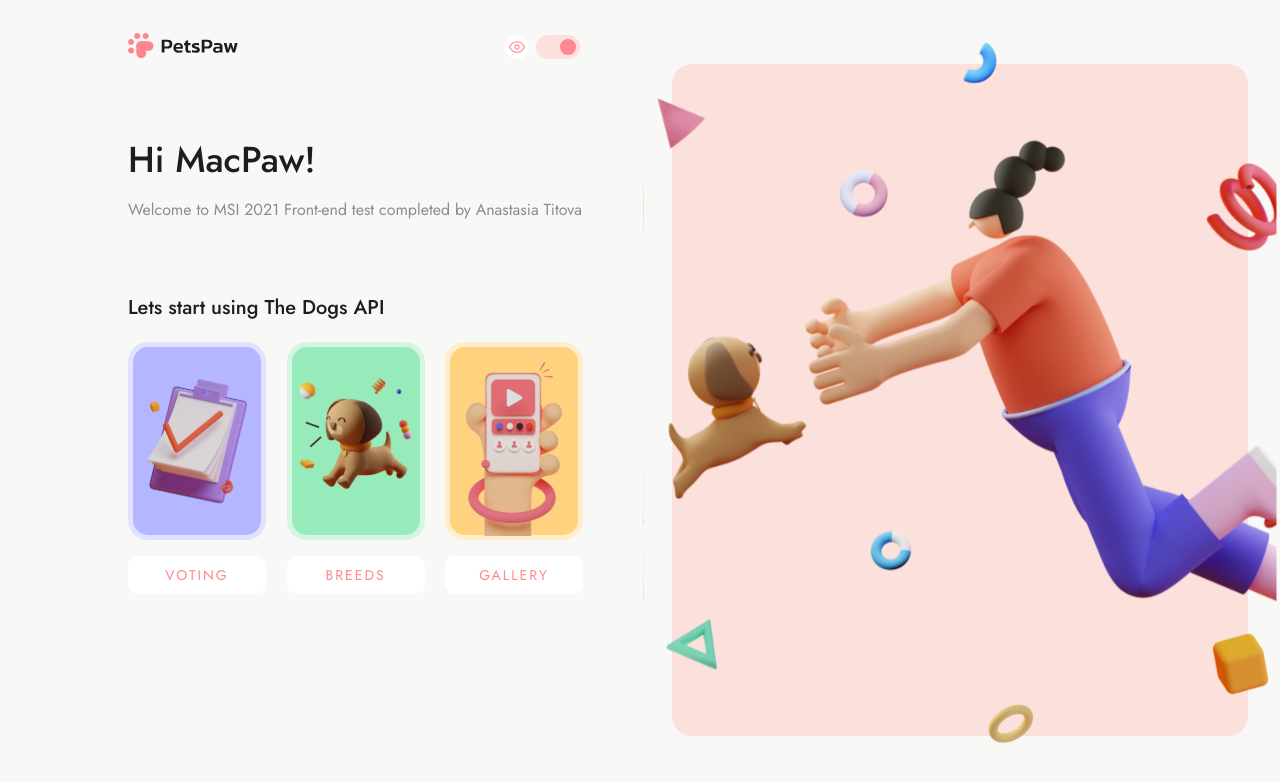
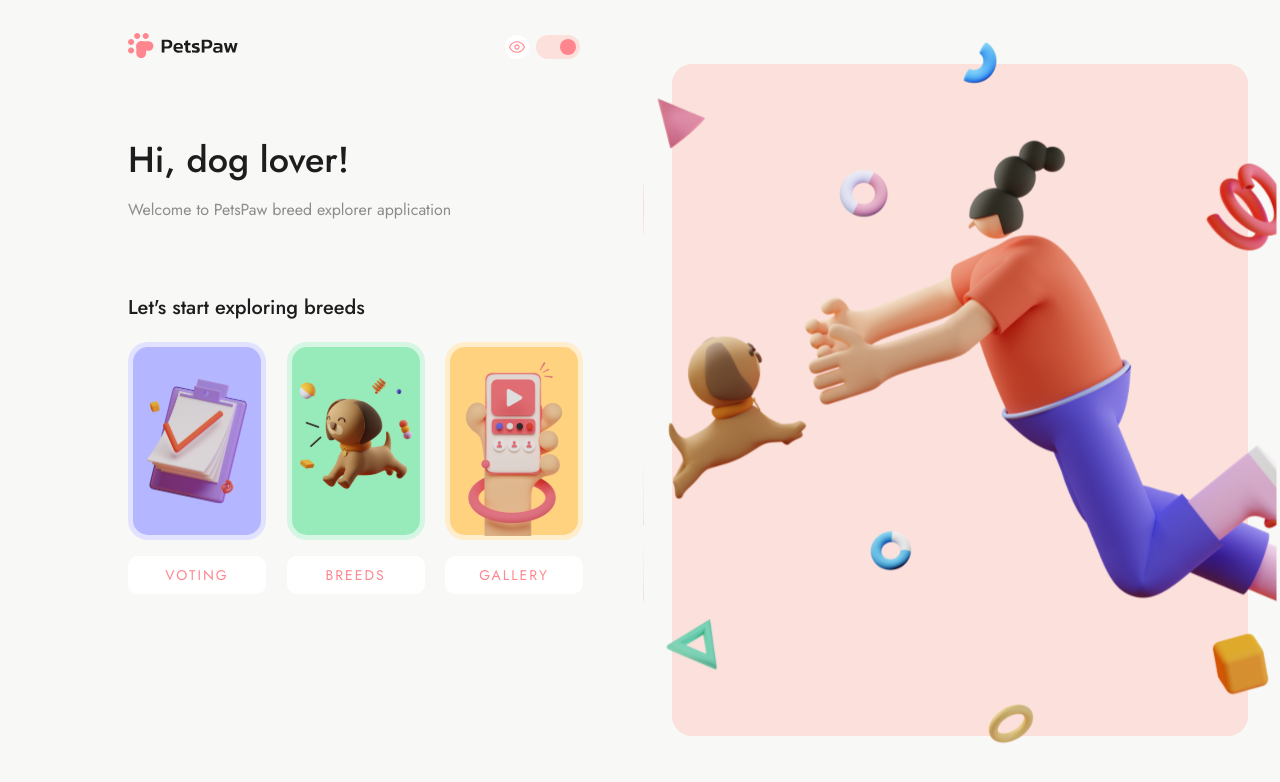
Before and after one commit to anastasssia88/macpaw-frontend, a React (Create React App) app: page / in a window 1280 px wide. Shown: the top 782 px of the page. Built offline with nearby package versions, Linux system fonts and the light colour scheme; no server answers.

Commit message:
changed copy

```diff
--- a/src/components/Sidenav/Sidenav.js
+++ b/src/components/Sidenav/Sidenav.js
@@ -28,11 +28,11 @@ const Sidenav = ({ theme, setTheme, isOpen, setIsOpen }) => {
               <ModeToggle theme={theme} setTheme={setTheme} />
             </Flex>
             <div>
-              <h1>Hi MacPaw!</h1>
+              <h1>Hi, dog lover!</h1>
               <p>
-                Welcome to MSI 2021 Front-end test completed by Anastasia Titova
+                Welcome to PetsPaw breed explorer application
               </p>
-              <h3>Lets start using The Dogs API</h3>
+              <h3>Let's start exploring breeds</h3>
               <Nav>
                 <NavItem
                   btnContent="Voting"
```
